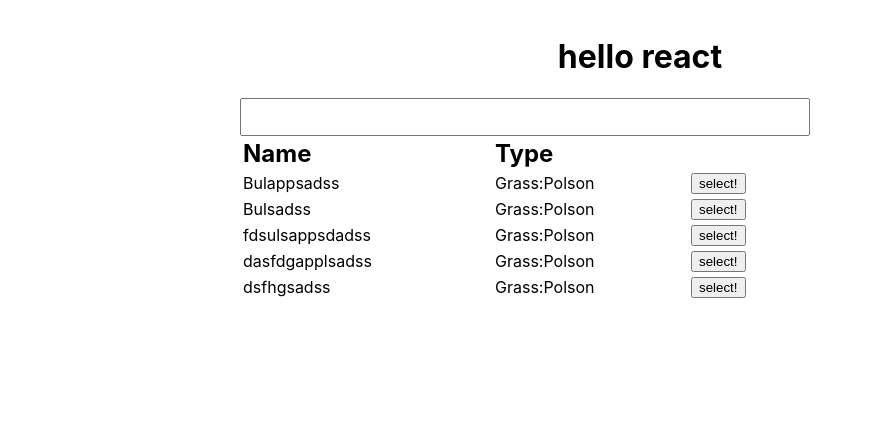
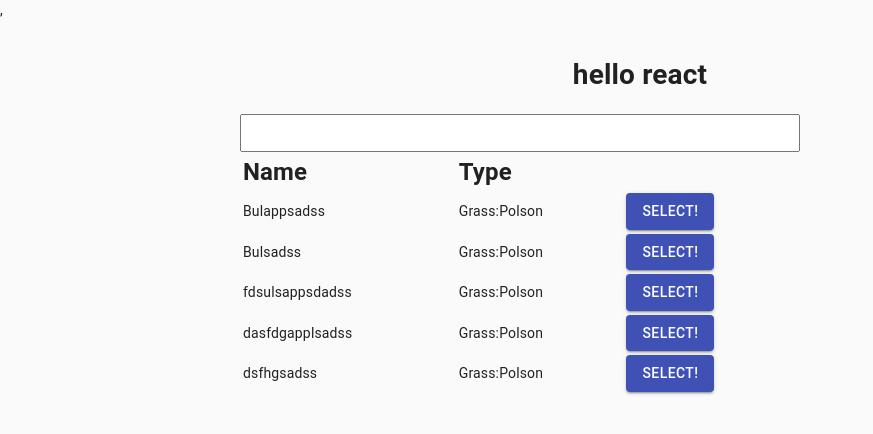
Before and after one commit to fanfanbigeye/starting-react, a React (Create React App) app: page / in a window 1280 px wide. Shown: the top 434 px of the page, without its empty margins (0-873 px from the left). Built offline with nearby package versions, Linux system fonts and the light colour scheme.

Commit message:
feat: component libraries material ui

```diff
--- a/package.json
+++ b/package.json
@@ -6,6 +6,7 @@
   "dependencies": {
     "@emotion/react": "^11.7.1",
     "@emotion/styled": "^11.6.0",
+    "@material-ui/core": "^4.12.3",
     "@testing-library/jest-dom": "^5.11.4",
     "@testing-library/react": "^11.1.0",
     "@testing-library/user-event": "^12.1.10",
--- a/public/index.html
+++ b/public/index.html
@@ -9,6 +9,7 @@
       name="description"
       content="Web site created using create-react-app"
     />
+    <meta name="viewport" content="initial-scale=1, width=device-width" />
     <link rel="apple-touch-icon" href="%PUBLIC_URL%/logo192.png" />
     <!--
       manifest.json provides metadata used when your web app is installed on a
--- a/src/App.js
+++ b/src/App.js
@@ -2,6 +2,7 @@ import PropTypes from "prop-types";
 import "./App.css";
 import { useState, useEffect} from "react";
 import styled from '@emotion/styled'
+import { Button } from '@material-ui/core';
 
 const PokemonRow = ({ pokemon, onSelect }) => {
   return (
@@ -9,7 +10,7 @@ const PokemonRow = ({ pokemon, onSelect }) => {
       <td>{pokemon.name.english}</td>
       <td>{pokemon.type.join(":")}</td>
       <td>
-        <button onClick={() => onSelect(pokemon)}>select!</button>
+        <Button variant="contained" color="primary" onClick={() => onSelect(pokemon)}>select!</Button>
       </td>
     </tr>
   );
--- a/src/index.js
+++ b/src/index.js
@@ -4,8 +4,11 @@ import './index.css';
 import App from './App';
 import reportWebVitals from './reportWebVitals';
 
+import { CssBaseline } from '@material-ui/core';
+
 ReactDOM.render(
   <React.StrictMode>
+    <CssBaseline />,
     <App />
   </React.StrictMode>,
   document.getElementById('root')
```
Also changed, not shown: 1 other file (tests, documents, lock files or other folders).
